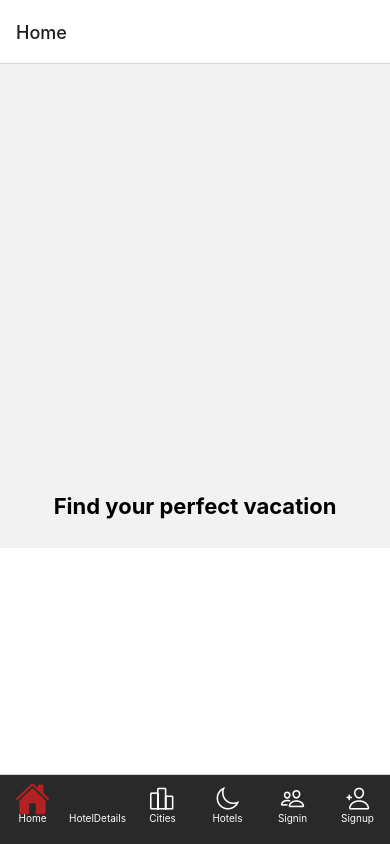
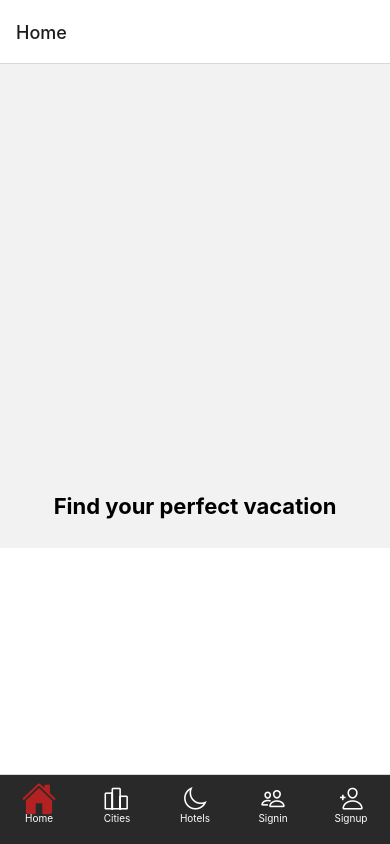
Before and after one commit to GinoValenti/mobile-netrunners, a React Native app: screen / in a window 390 px wide. Built offline with nearby package versions, Linux system fonts and the light colour scheme; grey boxes are pictures that could not be loaded.

Commit message:
MT-M1-02

```diff
--- a/navigation/MainContainer.js
+++ b/navigation/MainContainer.js
@@ -29,6 +29,13 @@ export default function MainContainer() {
         <Tab.Navigator
 
         screenOptions={({route})=> ({
+            tabBarButton: [
+                "HotelDetails"
+              ].includes(route.name)
+                ? () => {
+                    return null;
+                  }
+                : undefined,
             tabBarIcon: ({focused, color, size}) => {
                 let iconName
                 let rn = route.name
@@ -62,7 +69,7 @@ export default function MainContainer() {
         >
 
             <Tab.Screen name={homeName} component={HomeScreen}/>
-           <Tab.Screen name="HotelDetails" component={HotelDetails} ></Tab.Screen>
+            <Tab.Screen name="HotelDetails" component={HotelDetails}/>
             <Tab.Screen name={citiesName} component={Cities} />
             <Tab.Screen name={hotelsName} component={Hotels} />
             <Tab.Screen name={signInName} component={SignIn} />
--- a/navigation/screens/Cities.js
+++ b/navigation/screens/Cities.js
@@ -1,4 +1,4 @@
-import { View, Text,StyleSheet,Image, Dimensions , ScrollView,TextInput, ImageBackground, SafeAreaView, FlatList} from 'react-native'
+import { View, Text,StyleSheet,Image, Dimensions , ScrollView,TextInput, ImageBackground, Button} from 'react-native'
 import React, { useState } from 'react'
 import { useSelector, useDispatch } from 'react-redux'
 import citiesActions from '../../src/redux/actions/citiesActions'
@@ -74,12 +74,19 @@ useEffect(()=>{
               source={{
               uri: x.image,
               }}/>
-          </View>
-          )
+                    <Button
+        style={styles.button}
+          title="Learn More"
+          color="firebrick"
+          accessibilityLabel="Learn more about this purple button"
+          onPress={()=>navigation.navigate("HotelDetails",{productID: x._id})}
+        />
+        </View>
+        )
         }) : <Text>NO XD</Text>
-      }
-      </View>
-    </ScrollView>
+              }
+              </View>
+            </ScrollView>
 
   )
 }
@@ -103,6 +110,9 @@ const styles = StyleSheet.create({
     height:deviceWidth,
     width:deviceWidth
   },
+  button: {
+    borderRadius: 20,
+  },
   text: {
     flex : 1,
     color: "white",
```
